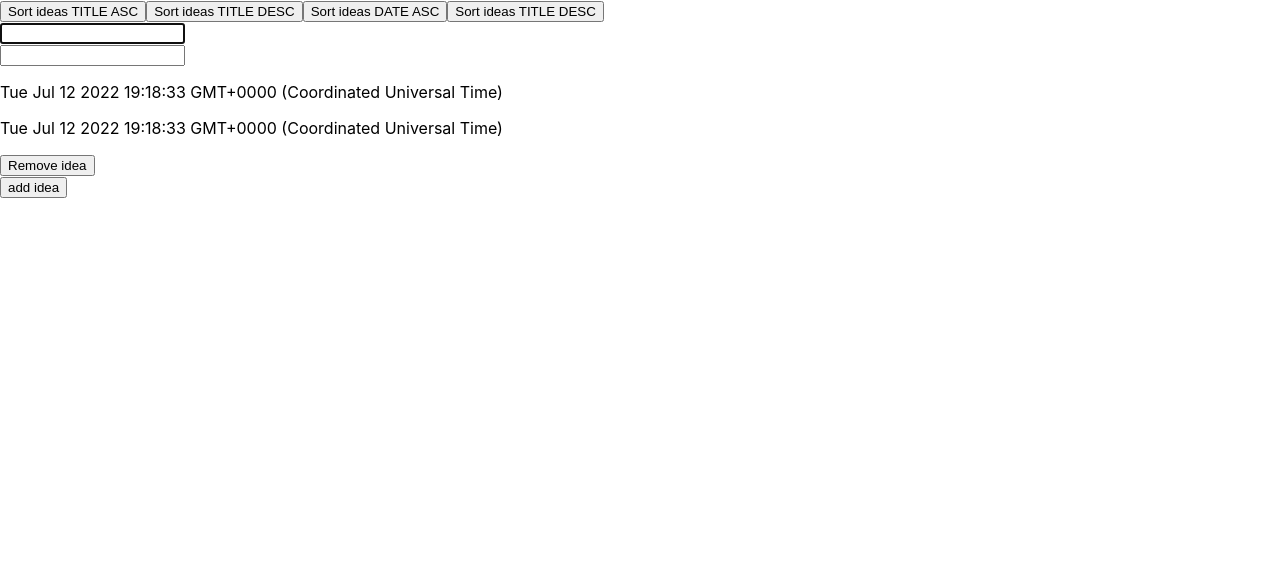
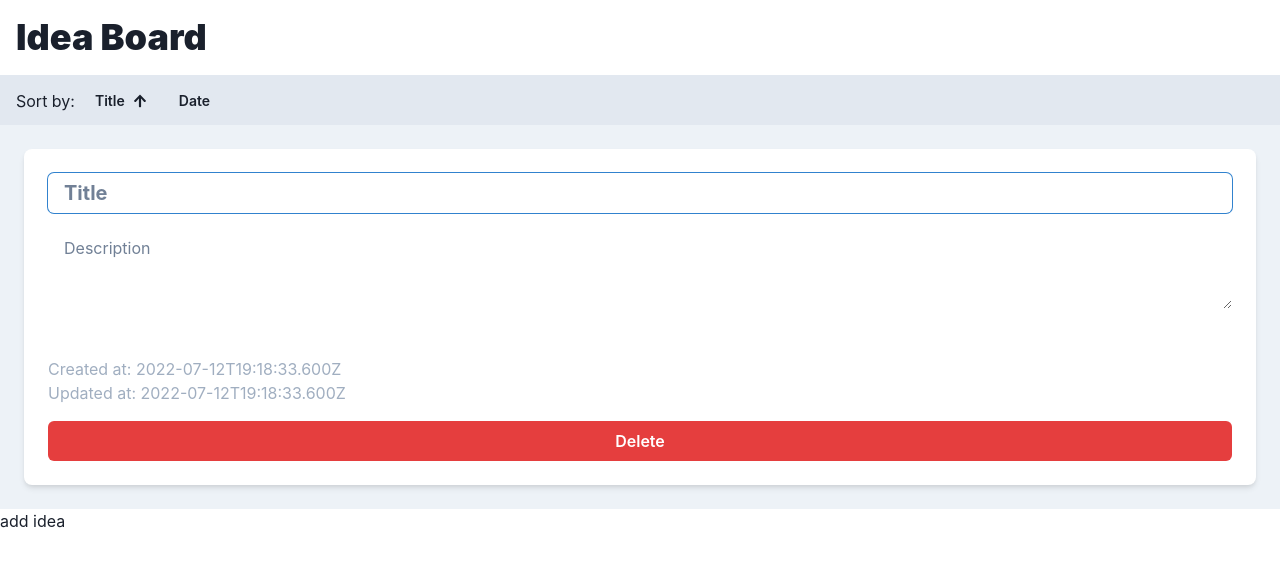
Before and after one commit to micheleoletti/exercise-idea-board, a Next.js app: page / in a window 1280 px wide. Both pictures are taken after a click on the button "add idea". Shown: the top 566 px of the page. Built offline with nearby package versions, Linux system fonts and the light colour scheme.

Commit message:
sorter component

```diff
--- /dev/null
+++ b/components/Header.tsx
@@ -0,0 +1,11 @@
+import { Box, Heading } from "@chakra-ui/react";
+
+export default function Header() {
+  return (
+    <>
+      <Box borderBottomWidth={"2px"} borderBottomColor={"gray.200"} p={"1rem"}>
+        <Heading fontWeight={"black"}>Idea Board</Heading>
+      </Box>
+    </>
+  );
+}
--- /dev/null
+++ b/components/IdeaCard.tsx
@@ -0,0 +1,58 @@
+import { Box, Button, Input, Stack, Text, Textarea } from "@chakra-ui/react";
+import { useContext } from "react";
+import { IdeaContext } from "../contexts/IdeaContext";
+import { Idea } from "../models/idea";
+import styles from "../styles/IdeaCard.module.css";
+
+interface IdeaCardProps {
+  idea: Idea;
+}
+
+export default function IdeaCard({ idea }: IdeaCardProps) {
+  const { updateIdea, removeIdea } = useContext(IdeaContext);
+
+  return (
+    <Stack
+      p={"6"}
+      spacing={"1rem"}
+      bg={"white"}
+      borderRadius={"lg"}
+      boxShadow={"md"}
+    >
+      <Input
+        placeholder="Title"
+        className={styles.input}
+        autoFocus
+        fontWeight={"bold"}
+        fontSize={"xl"}
+        value={idea.title}
+        onInput={(e) => {
+          updateIdea!({ ...idea, title: e.currentTarget.value });
+        }}
+      ></Input>
+
+      <Textarea
+        placeholder="Description"
+        className={styles.input}
+        value={idea.description}
+        onInput={(e: any) => {
+          updateIdea!({ ...idea, description: e.currentTarget.value });
+        }}
+      ></Textarea>
+
+      <Box pt={"2rem"}>
+        <Text color={"gray.400"}>Created at: {idea.createdAt}</Text>
+        <Text color={"gray.400"}>Updated at: {idea.updatedAt}</Text>
+      </Box>
+
+      <Button
+        onClick={() => {
+          removeIdea!(idea);
+        }}
+        colorScheme={"red"}
+      >
+        Delete
+      </Button>
+    </Stack>
+  );
+}
--- /dev/null
+++ b/components/IdeaSorter.tsx
@@ -0,0 +1,78 @@
+import { Button, Stack, Text } from "@chakra-ui/react";
+import { useContext, useState } from "react";
+import { FaArrowUp, FaArrowDown } from "react-icons/fa";
+import {
+  IdeaContextSchema,
+  IdeaContext,
+  SortFieldOption,
+  SortParams,
+} from "../contexts/IdeaContext";
+
+export default function IdeaSorter() {
+  const { sortIdeas } = useContext<IdeaContextSchema>(IdeaContext);
+
+  const [sortParams, setSortParams] = useState<SortParams>({
+    field: SortFieldOption.Title,
+    desc: false,
+  });
+
+  function updateSortParams(field: SortFieldOption) {
+    let updatedSortParams = {
+      field: field,
+      desc: !sortParams.desc,
+    };
+
+    if (field != sortParams.field) updatedSortParams.desc = false;
+
+    setSortParams(updatedSortParams);
+    sortIdeas!(updatedSortParams);
+  }
+
+  return (
+    <Stack
+      px={"1rem"}
+      py={"0.5rem"}
+      bg={"gray.200"}
+      direction={"row"}
+      alignItems={"center"}
+    >
+      <Text>Sort by:</Text>
+      <Button
+        size={"sm"}
+        rightIcon={
+          sortParams.field == SortFieldOption.Title ? (
+            sortParams.desc ? (
+              <FaArrowDown />
+            ) : (
+              <FaArrowUp />
+            )
+          ) : undefined
+        }
+        variant={"ghost"}
+        onClick={() => {
+          updateSortParams(SortFieldOption.Title);
+        }}
+      >
+        Title
+      </Button>
+      <Button
+        size={"sm"}
+        rightIcon={
+          sortParams.field == SortFieldOption.Date ? (
+            sortParams.desc ? (
+              <FaArrowDown />
+            ) : (
+              <FaArrowUp />
+            )
+          ) : undefined
+        }
+        variant={"ghost"}
+        onClick={() => {
+          updateSortParams(SortFieldOption.Date);
+        }}
+      >
+        Date
+      </Button>
+    </Stack>
+  );
+}
--- a/contexts/IdeaContext.tsx
+++ b/contexts/IdeaContext.tsx
@@ -45,8 +45,8 @@ export function IdeaProvider({ children }: { children: ReactNode }) {
         uuid: uuidv4(),
         title: "",
         description: "",
-        createdAt: new Date().toString(),
-        updatedAt: new Date().toString(),
+        createdAt: new Date().toISOString(),
+        updatedAt: new Date().toISOString(),
       });
 
       return newIdeas;
@@ -58,7 +58,10 @@ export function IdeaProvider({ children }: { children: ReactNode }) {
 
       let ideaIndex = updatedIdeas.findIndex((item) => item.uuid == idea.uuid);
 
-      updatedIdeas[ideaIndex] = { ...idea, updatedAt: new Date().toString() };
+      updatedIdeas[ideaIndex] = {
+        ...idea,
+        updatedAt: new Date().toISOString(),
+      };
 
       return updatedIdeas;
     });
--- a/package.json
+++ b/package.json
@@ -16,6 +16,7 @@
     "next": "12.2.2",
     "react": "18.2.0",
     "react-dom": "18.2.0",
+    "react-icons": "^4.4.0",
     "uuid": "^8.3.2"
   },
   "devDependencies": {
--- a/pages/_app.tsx
+++ b/pages/_app.tsx
@@ -5,11 +5,11 @@ import { IdeaProvider } from "../contexts/IdeaContext";
 
 function MyApp({ Component, pageProps }: AppProps) {
   return (
-    // <ChakraProvider>
-    <IdeaProvider>
-      <Component {...pageProps} />
-    </IdeaProvider>
-    // </ChakraProvider>
+    <ChakraProvider>
+      <IdeaProvider>
+        <Component {...pageProps} />
+      </IdeaProvider>
+    </ChakraProvider>
   );
 }
 
--- a/pages/index.tsx
+++ b/pages/index.tsx
@@ -1,7 +1,12 @@
+import { Stack } from "@chakra-ui/react";
+import { Box } from "@chakra-ui/react";
 import type { NextPage } from "next";
 import Head from "next/head";
 import Image from "next/image";
 import { useContext } from "react";
+import Header from "../components/Header";
+import IdeaCard from "../components/IdeaCard";
+import IdeaSorter from "../components/IdeaSorter";
 import {
   IdeaContext,
   IdeaContextSchema,
@@ -11,80 +16,20 @@ import { Idea } from "../models/idea";
 import styles from "../styles/Home.module.css";
 
 const Home: NextPage = () => {
-  const { ideas, createIdea, updateIdea, removeIdea, sortIdeas } =
+  const { ideas, createIdea, updateIdea } =
     useContext<IdeaContextSchema>(IdeaContext);
-
-  function updateIdeaField(idea: Idea, field: string, value: any) {
-    updateIdea!({ ...idea, [field]: value });
-  }
 
   return (
     <>
-      <button
-        onClick={() => {
-          sortIdeas!({ field: SortFieldOption.Title, desc: false });
-        }}
-      >
-        Sort ideas TITLE ASC
-      </button>
-      <button
-        onClick={() => {
-          sortIdeas!({ field: SortFieldOption.Title, desc: true });
-        }}
-      >
-        Sort ideas TITLE DESC
-      </button>
-      <button
-        onClick={() => {
-          sortIdeas!({ field: SortFieldOption.Date, desc: false });
-        }}
-      >
-        Sort ideas DATE ASC
-      </button>
-      <button
-        onClick={() => {
-          sortIdeas!({ field: SortFieldOption.Date, desc: true });
-        }}
-      >
-        Sort ideas TITLE DESC
-      </button>
-      {ideas.map((idea) => {
-        return (
-          <div key={idea.uuid}>
-            <div>
-              <input
-                autoFocus
-                type="text"
-                value={idea.title}
-                onInput={(e) => {
-                  updateIdeaField(idea, "title", e.currentTarget.value);
-                }}
-              />
-            </div>
+      <Header></Header>
 
-            <div>
-              <input
-                type="text"
-                value={idea.description}
-                onInput={(e) => {
-                  updateIdeaField(idea, "description", e.currentTarget.value);
-                }}
-              />
-            </div>
+      <IdeaSorter></IdeaSorter>
 
-            <p>{idea.createdAt}</p>
-            <p>{idea.updatedAt}</p>
-
-            <button
-              onClick={() => {
-                removeIdea!(idea);
-              }}
-            >
-              Remove idea
-            </button>
-          </div>
-        );
-      })}
+      <Stack bg={"gray.100"} p={"6"} spacing={"2rem"}>
+        {ideas.map((idea) => {
+          return <IdeaCard key={idea.uuid} idea={idea} />;
+        })}
+      </Stack>
 
       <button onClick={createIdea}>add idea</button>
     </>
--- /dev/null
+++ b/styles/IdeaCard.module.css
@@ -0,0 +1,5 @@
+input.input,
+textarea.input {
+  border-width: 0px;
+  /* padding-left: 0px; */
+}
```
Also changed, not shown: 2 other files (tests, documents, lock files or other folders).
